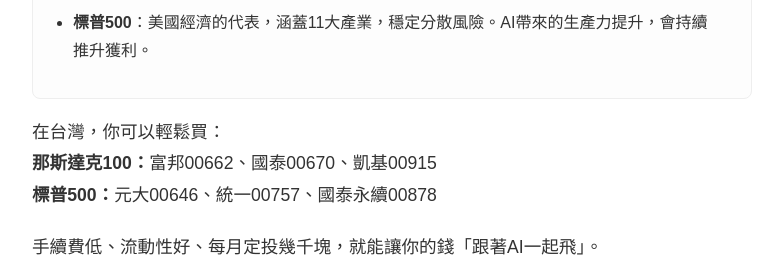
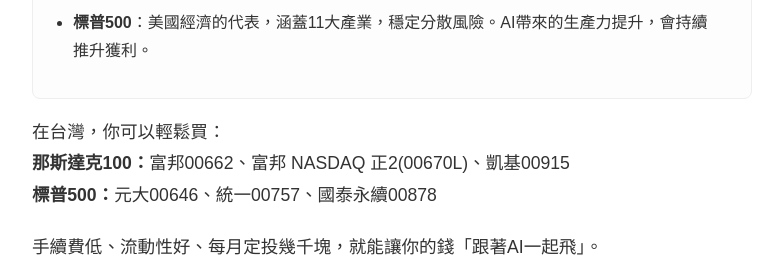
Before and after one commit to ChenCheeChang/AGI, a plain HTML site: page index.html in a window 1280 px wide. Shown: the part 2643-2919 px from the top of the page, without its empty margins (248-1030 px from the left). Drawn offline with Linux system fonts and the light colour scheme.

Commit message:
Update index.html

```diff
--- a/index.html
+++ b/index.html
@@ -132,7 +132,7 @@
         </ul>
 
         <p>在台灣，你可以輕鬆買：<br>
-        <strong>那斯達克100：</strong>富邦00662、國泰00670、凱基00915<br>
+        <strong>那斯達克100：</strong>富邦00662、富邦 NASDAQ 正2(00670L)、凱基00915<br>
         <strong>標普500：</strong>元大00646、統一00757、國泰永續00878</p>
         <p>手續費低、流動性好、每月定投幾千塊，就能讓你的錢「跟著AI一起飛」。</p>
 
```
